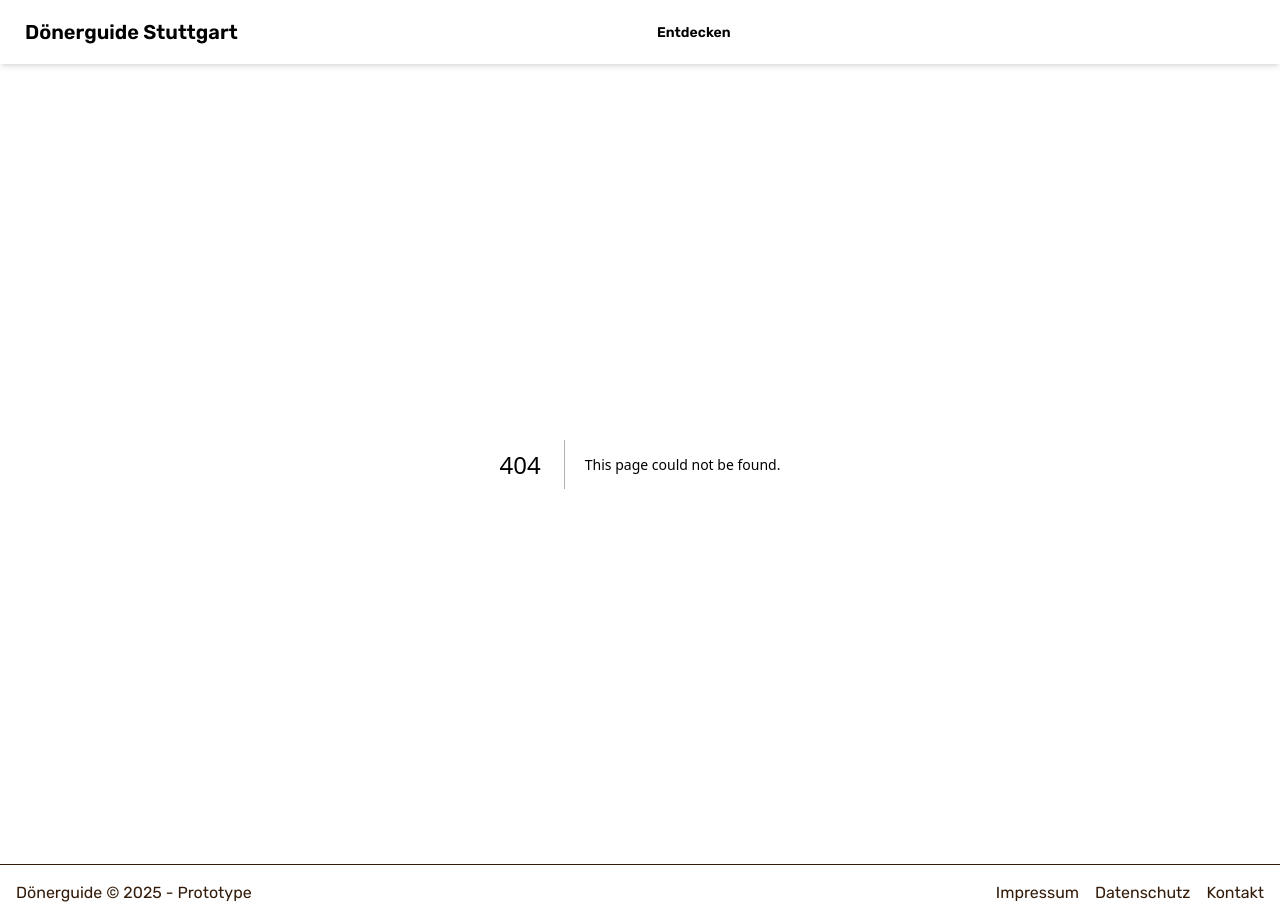
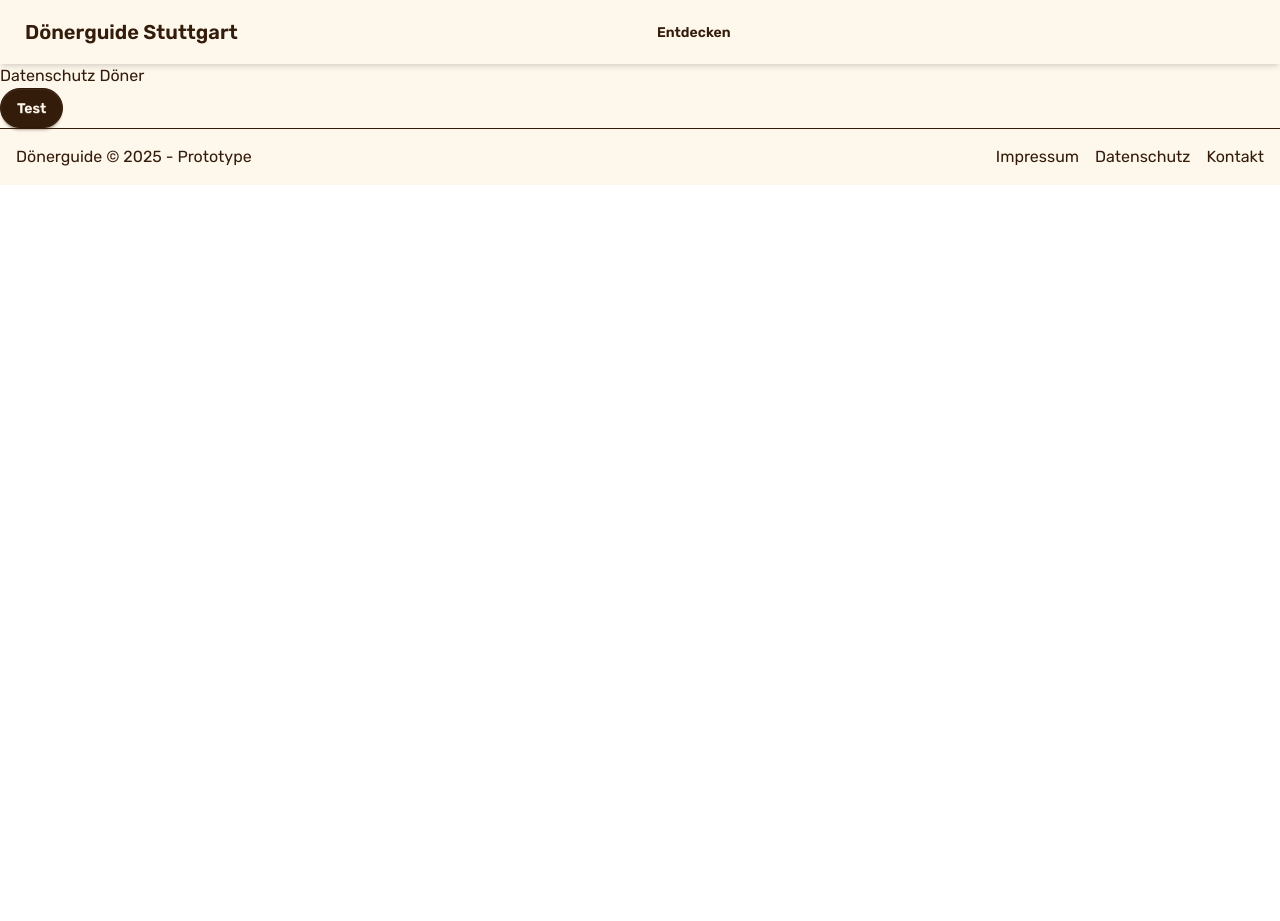
Before and after one commit to DonerGuideStuttgart/DonerGuide, a Next.js app in the folder frontend/: page /datenschutz in a window 1280 px wide. Before the commit this address had no page. After the commit the page ends 800 px from the top, so only its background shows below. Built offline with nearby package versions, Linux system fonts and the light colour scheme.

Commit message:
ereate empty footer pages

```diff
--- /dev/null
+++ b/frontend/src/app/datenschutz/page.tsx
@@ -0,0 +1,8 @@
+export default function Home() {
+    return (
+        <header>
+            <h1>Datenschutz Döner</h1>
+            <button className="btn btn-primary">Test</button>
+        </header>
+    )
+}
--- /dev/null
+++ b/frontend/src/app/impressum/page.tsx
@@ -0,0 +1,8 @@
+export default function Home() {
+    return (
+        <header>
+            <h1>Impressum Döner</h1>
+            <button className="btn btn-primary">Test</button>
+        </header>
+    )
+}
--- /dev/null
+++ b/frontend/src/app/kontakt/page.tsx
@@ -0,0 +1,8 @@
+export default function Home() {
+    return (
+        <header>
+            <h1>Kontakt Döner</h1>
+            <button className="btn btn-primary">Test</button>
+        </header>
+    )
+}
--- a/frontend/src/components/Footer.tsx
+++ b/frontend/src/components/Footer.tsx
@@ -10,9 +10,9 @@ export default function Footer() {
             </aside>
 
             <nav className="flex flex-col items-center gap-2 lg:flex-row lg:gap-4">
-                <Link href="/" className="link link-hover">Impressum</Link>
-                <Link href="/" className="link link-hover">Datenschutz</Link>
-                <Link href="/" className="link link-hover">Kontakt</Link>
+                <Link href="/impressum" className="link link-hover">Impressum</Link>
+                <Link href="/datenschutz" className="link link-hover">Datenschutz</Link>
+                <Link href="/kontakt" className="link link-hover">Kontakt</Link>
             </nav>
 
         </footer>
```
